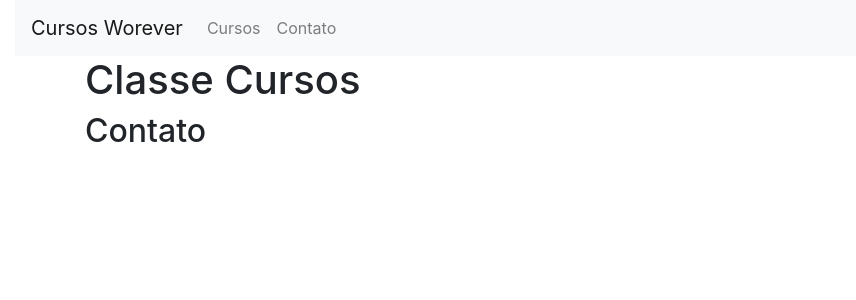
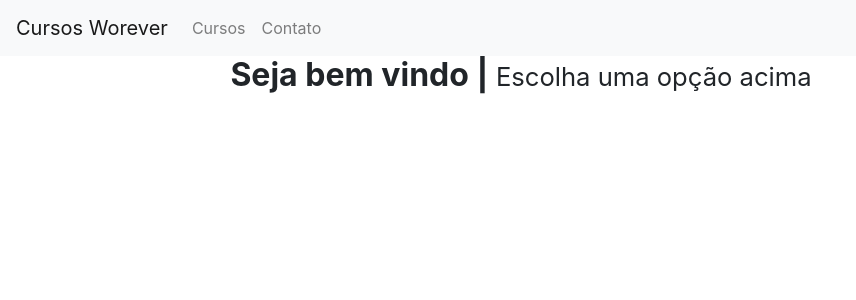
Before and after one commit to gmoreiraGP/projeto-impact-cadastro, a React (Create React App) app in the folder client/: page / in a window 1280 px wide. Shown: the top 300 px of the page, without its empty margins (0-856 px from the left). Built offline with nearby package versions, Linux system fonts and the light colour scheme.

Commit message:
Adicionando cabeçalho e Rotas

```diff
--- a/client/src/App.js
+++ b/client/src/App.js
@@ -2,17 +2,17 @@ import React from 'react';
 import '../node_modules/bootstrap/dist/css/bootstrap.min.css';
 import '../node_modules/font-awesome/css/font-awesome.min.css';
 
-import Cursos from './pages/cursos'
-import Contato from './pages/contato'
+import { Container } from './components/Container'
 import Menu from './components/menu'
+import Router from './components/router'
+
 
 function App() {
   return (
-    <div className="container-fluid">
+    <Container fluid>
       <Menu />
-      <Cursos />
-      <Contato />
-    </div>
+      <Router />
+    </Container>
   );
 }
 
--- /dev/null
+++ b/client/src/components/menu/header-component.jsx
@@ -0,0 +1,17 @@
+import React from 'react'
+
+import { Container } from '../Container'
+
+const Cabecalho = (props) => {
+    return (
+      <Container>
+          <h2>
+              <strong>{props.title} | </strong>
+
+              <small>{props.description}</small>
+            </h2>
+      </Container>
+    )
+}
+
+export default Cabecalho
--- /dev/null
+++ b/client/src/components/router/index.js
@@ -0,0 +1,18 @@
+import React from 'react'
+import { Switch, Route } from 'react-router-dom'
+
+import Home from '../../pages/home'
+import Cursos from '../../pages/cursos'
+import Contato from '../../pages/contato'
+
+const Router = () => {
+  return (
+    <Switch>
+      <Route exact path="/" component={Home} />
+      <Route exact path="/cursos" component={Cursos} />
+      <Route exact path="/contato" component={Contato} />
+    </Switch>
+  )
+}
+
+export default Router
--- a/client/src/pages/contato/index.js
+++ b/client/src/pages/contato/index.js
@@ -1,11 +1,14 @@
 import React, { Component } from 'react'
+
+import { Container } from '../../components/Container'
+import Cabecalho from '../../components/menu/header-component'
 
 export default class Contato extends Component {
     render() {
         return (
-            <div className="container">
-                <h2>Contato</h2>
-            </div>
+            <Container>
+                <Cabecalho title="Contato" description="Deixe seus dados que entraremos em contato com você" />
+            </Container>
         )
     }
 }
--- a/client/src/pages/cursos/index.js
+++ b/client/src/pages/cursos/index.js
@@ -1,11 +1,14 @@
 import React, { Component } from 'react'
+
+import { Container } from '../../components/Container'
+import Cabecalho from '../../components/menu/header-component'
 
 export default class Cursos extends Component {
     render() {
         return (
-            <div className="container">
-                <h1>Classe Cursos</h1>
-            </div>
+            <Container>
+                <Cabecalho title="Cursos" description="Gerenciamento de cursos" />
+            </Container>
         )
     }
 }
--- /dev/null
+++ b/client/src/pages/home/index.js
@@ -0,0 +1,14 @@
+import React from 'react'
+
+import { Container } from '../../components/Container'
+import Cabecalho from '../../components/menu/header-component'
+
+function Home() {
+    return (
+        <Container>
+            <Cabecalho title="Seja bem vindo" description="Escolha uma opção acima" />
+        </Container>
+    )
+}
+
+export default Home
```
